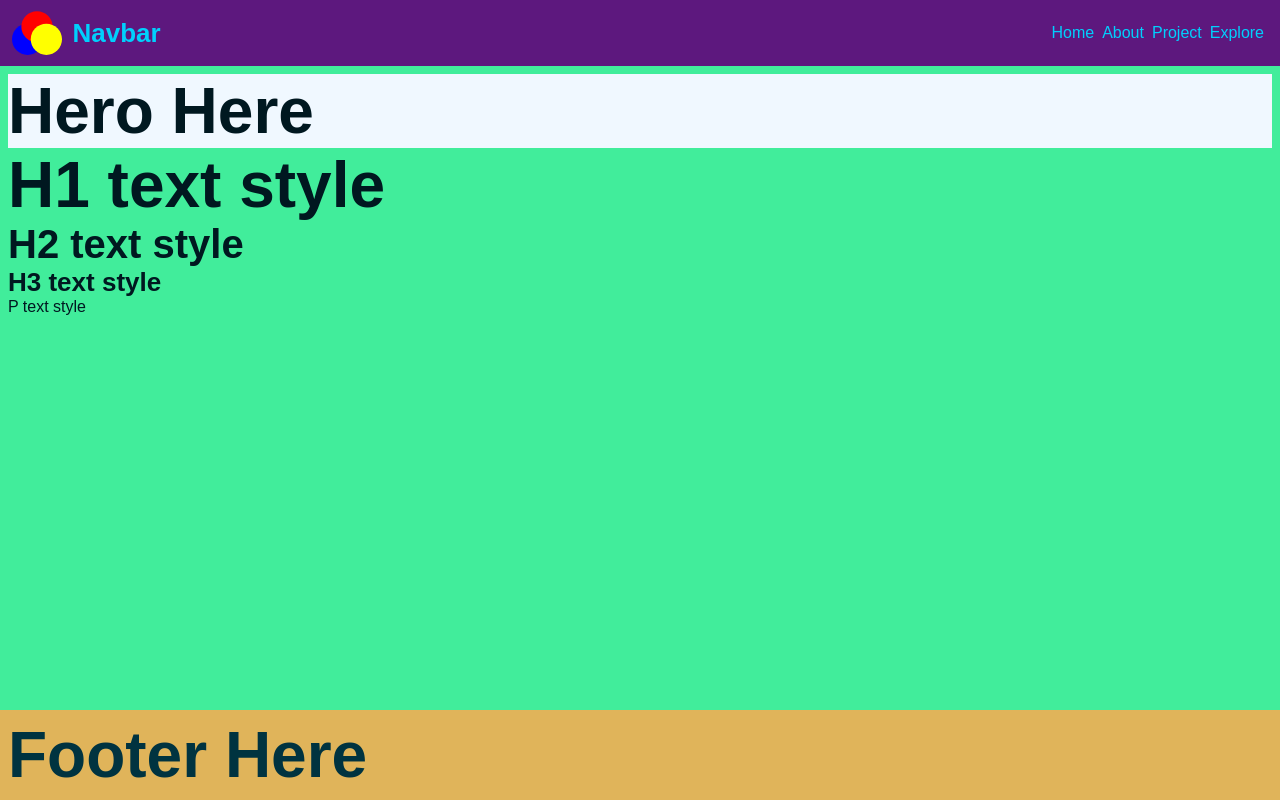
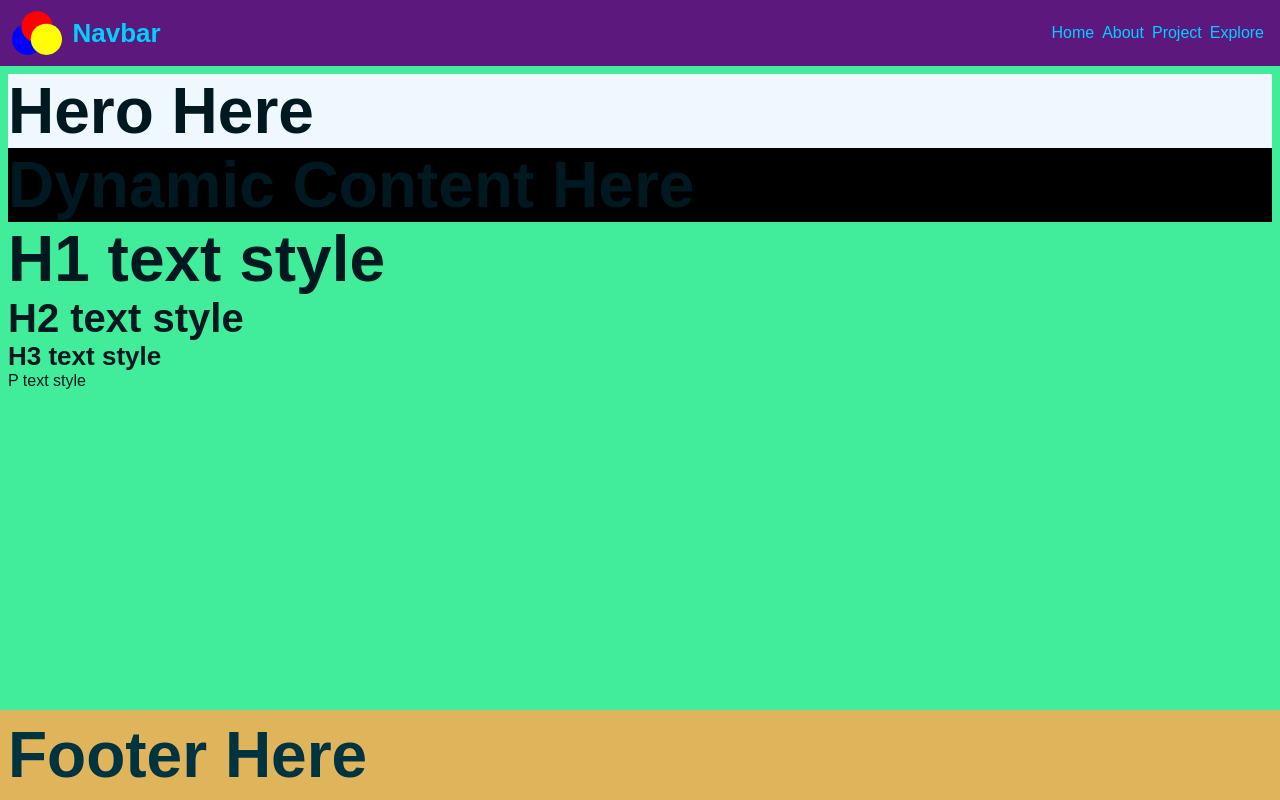
Before and after one commit to LarsGKodehode/Air-BnB-Copycat, a React (Vite) app: page / in a window 1280 px wide. Built offline with nearby package versions, Linux system fonts and the light colour scheme.

Commit message:
created files and added to parent component

```diff
--- a/src/assets/components/mainContent/MainContent.tsx
+++ b/src/assets/components/mainContent/MainContent.tsx
@@ -1,5 +1,6 @@
 // Sub components
 import Hero from '../subComponents/hero/Hero'
+import DynamicContent from '../subComponents/dynamicContent/DynamicContent';
 
 // Component CSS
 import styles from './MainContent.module.css'
@@ -8,6 +9,7 @@ function MainContent() {
   return(
     <div className={styles['main-content-wrapper']}>
       <Hero />
+      <DynamicContent />
       <h1>H1 text style</h1>
       <h2>H2 text style</h2>
       <h3>H3 text style</h3>
--- /dev/null
+++ b/src/assets/components/subComponents/dynamicContent/DynamicContent.module.css
@@ -0,0 +1,3 @@
+.dynamic-content-wrapper {
+  background-color: black;
+}
--- /dev/null
+++ b/src/assets/components/subComponents/dynamicContent/DynamicContent.tsx
@@ -0,0 +1,12 @@
+// Component style
+import styles from './DynamicContent.module.css';
+
+function DynamicContent() {
+  return(
+    <div className={styles['dynamic-content-wrapper']}>
+      <h1>Dynamic Content Here</h1>
+    </div>
+  );
+};
+
+export default DynamicContent;
```
